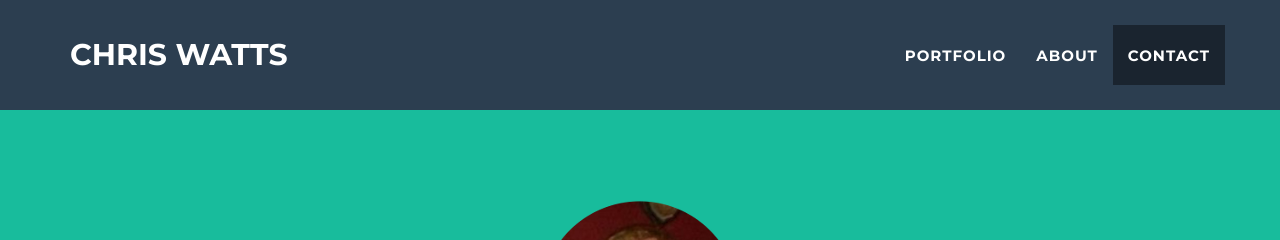
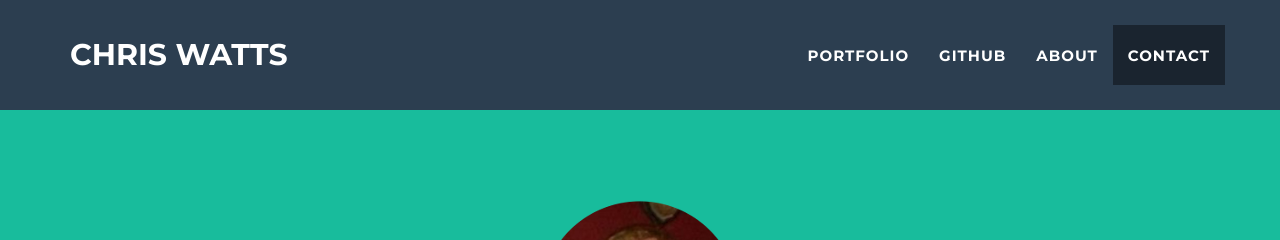
Before and after one commit to seawatts/seawatts.github.io, a Jekyll site: the page built from index.html, in a window 1280 px wide. Shown: the top 240 px of the page. Built offline with Jekyll 4.4.1, drawn with Linux system fonts in a browser that asks for light colours.

Commit message:
Added github to nav

```diff
--- a/_includes/nav.html
+++ b/_includes/nav.html
@@ -22,6 +22,9 @@
                         <a href="#portfolio">Portfolio</a>
                     </li>
                     <li class="page-scroll">
+                        <a href="http://github.com/seawatts">Github</a>
+                    </li>
+                    <li class="page-scroll">
                         <a href="#about">About</a>
                     </li>
                     <li class="page-scroll">
```
